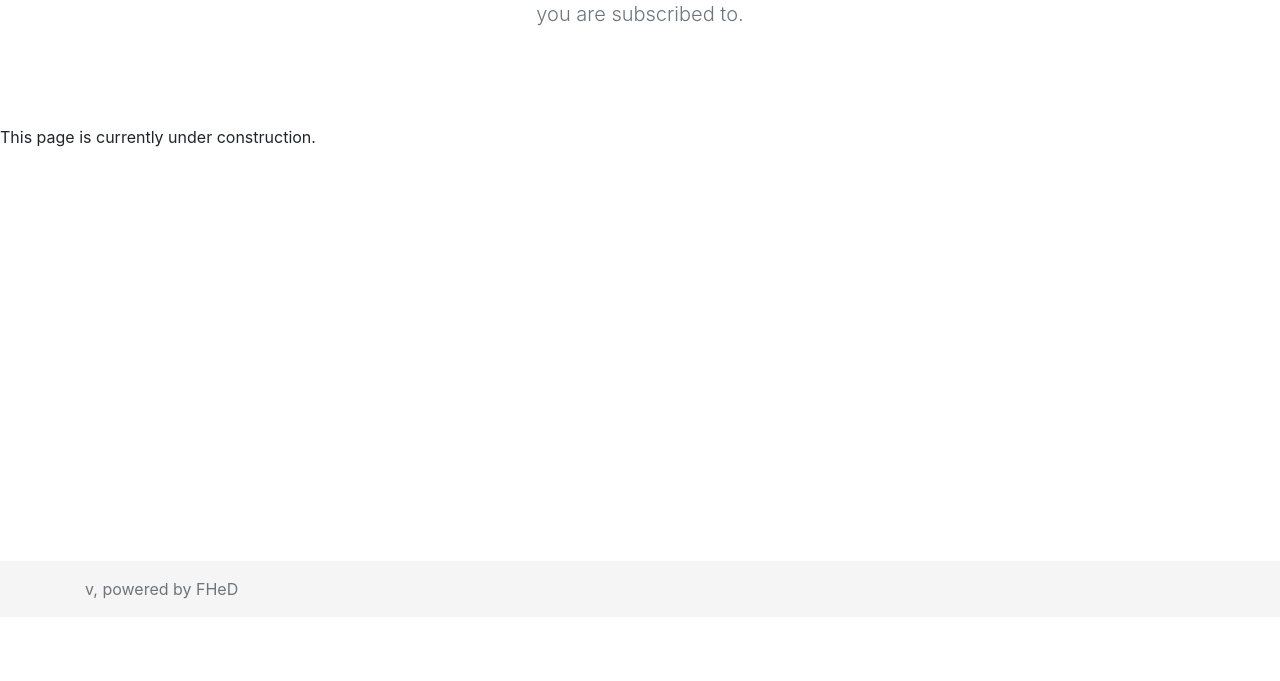
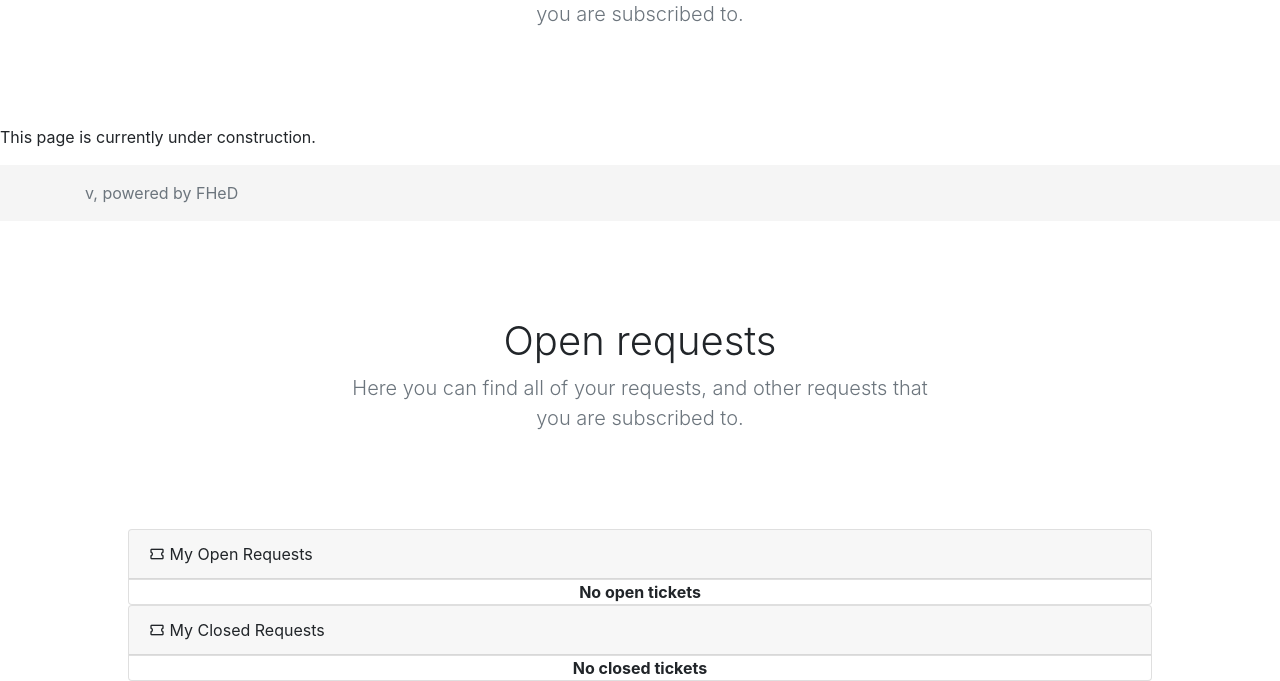
Before and after one commit to luketainton/FHeD, a PHP site: page /existing.php in a window 1280 px wide. Shown: the part 183-864 px from the top of the page. Before the commit the page ends 782 px from the top, so only its background shows below. Run offline with PHP 8.4, Linux system fonts and the light colour scheme; the visitor is signed in with stand-in values (Sample User, id 1); data that the repository does not hold is empty; some libraries are stand-ins or nearby versions.

Commit message:
:sparkles: Add existing tickets
Signed-off-by: Luke Tainton <luke@tainton.uk>

```diff
--- a/app/public/existing.php
+++ b/app/public/existing.php
@@ -1,6 +1,34 @@
 <?php
     $PAGE_NAME = "Existing requests";
+    require_once __DIR__ . "/../includes/prereqs.php";
     require_once __DIR__ . "/../includes/header.php";
+
+    if (is_signed_in()) {
+      // Get user's open tickets
+      try {
+        $user_tickets_stmt = "SELECT uuid, id, title, description, status FROM tickets WHERE created_by=:uuid";
+        $user_tickets_sql = $db->prepare($user_tickets_stmt);
+        $user_tickets_sql->bindParam(':uuid', $_SESSION['uuid']);
+        $user_tickets_sql->execute();
+        $user_tickets_sql->setFetchMode(PDO::FETCH_ASSOC);
+        $user_tickets_result = $user_tickets_sql->fetchAll();
+      } catch (PDOException $e) {
+        echo("Error: " . $e->getMessage());
+      }
+
+      // Get user's closed tickets
+      try {
+        $closed_tickets_stmt = "SELECT uuid, id, title, description, status FROM tickets WHERE created_by=:uuid AND status='closed'#";
+        $closed_tickets_sql = $db->prepare($user_tickets_stmt);
+        $closed_tickets_sql->bindParam(':uuid', $_SESSION['uuid']);
+        $closed_tickets_sql->execute();
+        $closed_tickets_sql->setFetchMode(PDO::FETCH_ASSOC);
+        $closed_tickets_result = $user_tickets_sql->fetchAll();
+      } catch (PDOException $e) {
+        echo("Error: " . $e->getMessage());
+      }
+
+      }
 ?>
 
 
@@ -37,3 +65,102 @@
 <?php
     require_once __DIR__ . "/../includes/footer.php";
 ?>
+
+
+
+
+
+
+
+
+
+
+
+<!-- Begin page content -->
+<main role="main" class="flex-shrink-0">
+
+  <section class="jumbotron text-center">
+    <div class="container">
+      <h1>Open requests</h1>
+      <p class="lead text-muted">
+        Here you can find all of your requests, and other requests that you are subscribed to.
+      </p>
+    </div>
+  </section>
+
+  <?php if (is_signed_in()) { ?>
+    <section>
+      <div class="card mx-auto" style="width: 80%;">
+        <div class="card-header">
+          <span class="mdi mdi-ticket-outline"></span> My Open Requests
+        </div>
+        <ul class="list-group list-group-flush">
+          <?php
+            if (count($user_tickets_result) == 0) {
+              echo("<center><b>No open tickets</b></center>");
+            } else {
+              foreach($user_tickets_result as $tkt) {
+          ?>
+          <li class="list-group-item">
+            <div class="container">
+              <div class="row">
+                <div class="col-10">
+                  <span style="display: inline;" class="text-muted">#<?php echo(sprintf("%'.05d\n", $tkt["id"])); ?> </span><span><b><?php echo($tkt['title']); ?></b></span>
+                  <p class="m-0"><?php echo($tkt['description']); ?></p>
+                </div>
+                <div class="col-2">
+                  <a class="btn btn-success float-right" href="view?rid=<?php echo($tkt["uuid"]); ?>" role="button">Go</a>
+                </div>
+              </div>
+            </div>
+          </li>
+          <?php } } ?>
+        </ul>
+      </div>
+    </section>
+
+      <section>
+        <div class="card mx-auto" style="width: 80%;">
+          <div class="card-header">
+            <span class="mdi mdi-ticket-outline"></span> My Closed Requests
+          </div>
+          <ul class="list-group list-group-flush">
+            <?php
+              if (count($closed_tickets_result) == 0) {
+                echo("<center><b>No closed tickets</b></center>");
+              } else {
+                foreach($closed_tickets_result as $tkt) {
+            ?>
+            <li class="list-group-item">
+              <div class="container">
+                <div class="row">
+                  <div class="col-10">
+                    <span style="display: inline;" class="text-muted">#<?php echo(sprintf("%'.05d\n", $tkt["id"])); ?> </span><span><b><?php echo($tkt['title']); ?></b></span>
+                    <p class="m-0"><?php echo($tkt['description']); ?></p>
+                  </div>
+                  <div class="col-2">
+                    <a class="btn btn-success float-right" href="view?rid=<?php echo($tkt["uuid"]); ?>" role="button">Go</a>
+                  </div>
+                </div>
+              </div>
+            </li>
+            <?php } } ?>
+          </ul>
+        </div>
+      </section>
+    <?php } else { ?>
+      <section>
+        <div class='alert alert-danger alert-dismissible fade show' role='alert'>
+          You need to log in to access this page.
+          <button type='button' class='close' data-dismiss='alert' aria-label='Close'>
+            <span aria-hidden='true'>&times;</span>
+          </button>
+        </div>
+      </section>
+    <?php } ?>
+
+</main>
+
+<?php
+    require_once __DIR__ . "/../includes/footer.php";
+?>
```
